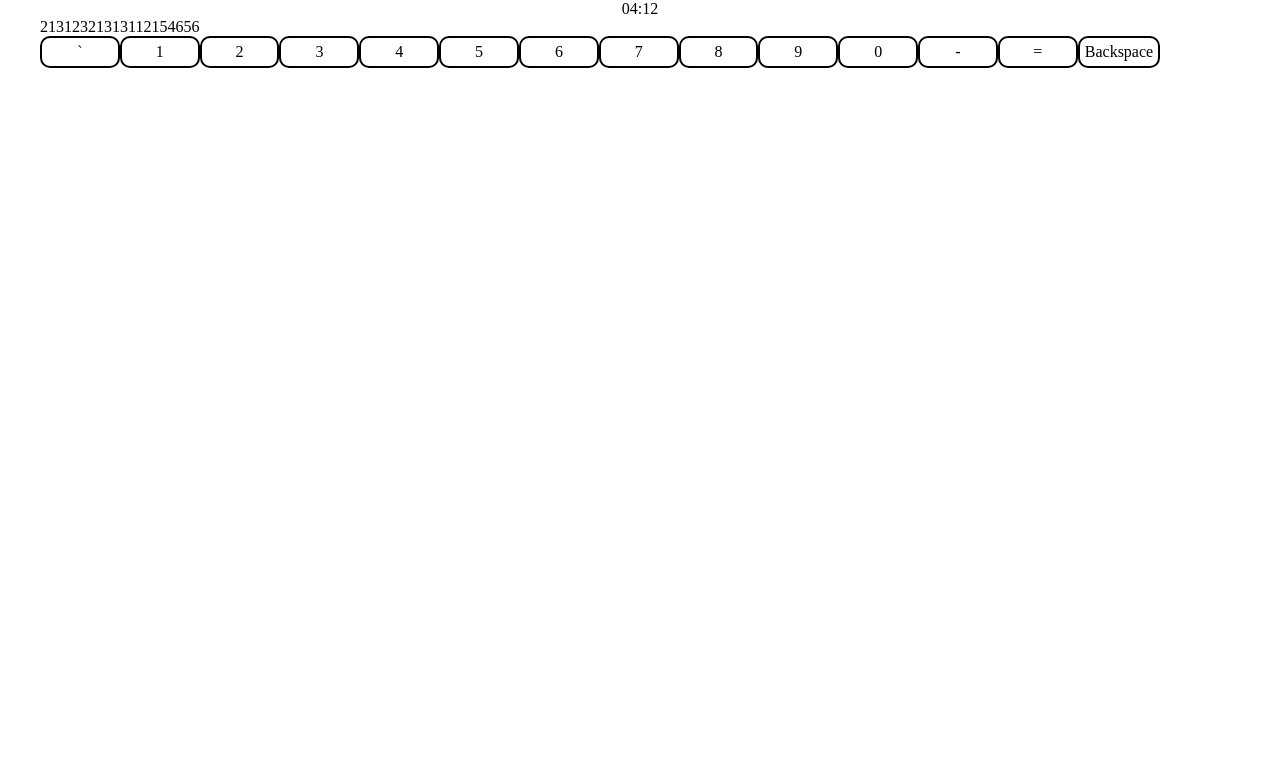
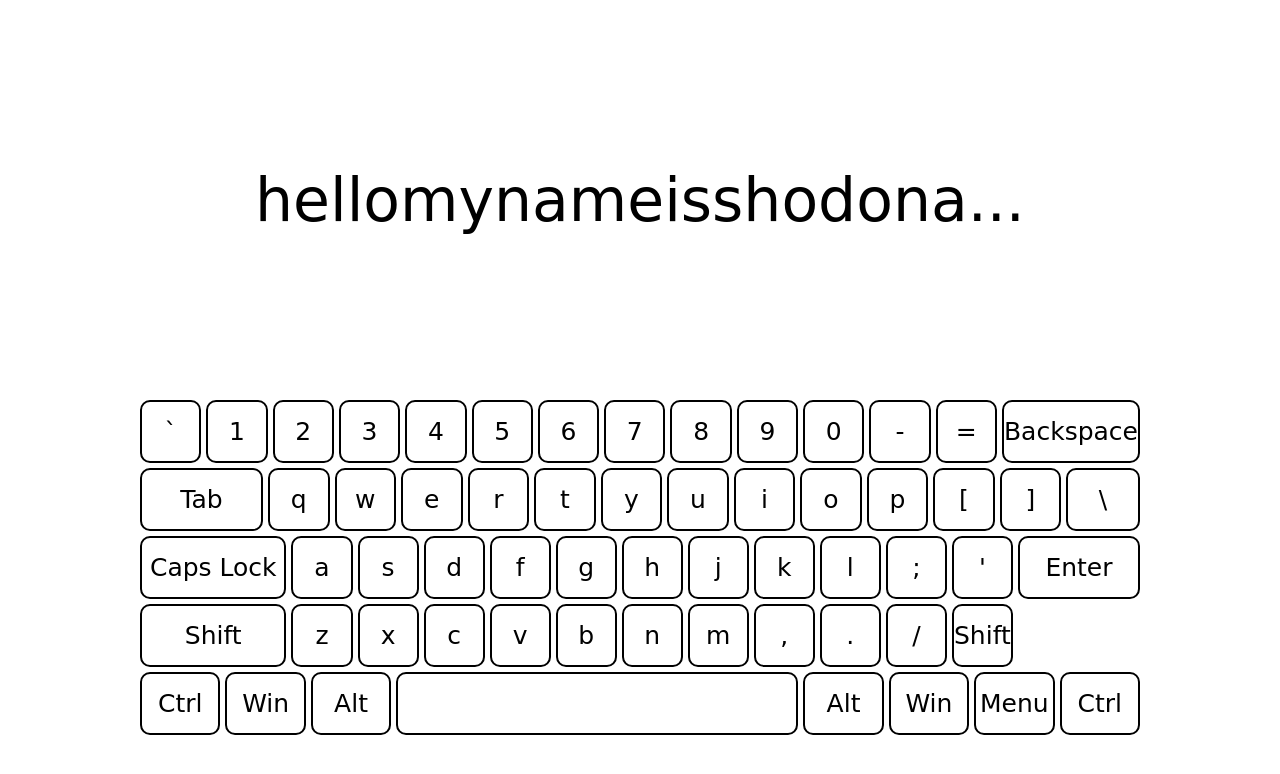
Before and after one commit to shodon2007/keyboard-stamina, a plain HTML site: page index.html in a window 1280 px wide. Drawn offline with Linux system fonts and the light colour scheme; a web font is replaced by a local one.

Commit message:
finished keyboard

```diff
--- /dev/null
+++ b/css/animation.css
@@ -0,0 +1,15 @@
+.click {
+    animation: clickButton 0.3s linear 1;
+    animation-duration: 0.1s;
+    animation-timing-function: linear;
+}
+
+@keyframes clickButton {
+    0% {
+        background-color: rgba(40, 40, 40, 1);
+    }
+
+    100% {
+        background-color: white;
+    }
+}
--- a/index.html
+++ b/index.html
@@ -3,6 +3,7 @@
 
 <head>
     <link rel="stylesheet" href="css/style.css">
+    <link rel="stylesheet" href="css/animation.css">
     <meta charset="UTF-8">
     <meta http-equiv="X-UA-Compatible" content="IE=edge">
     <meta name="viewport" content="width=device-width, initial-scale=1.0">
@@ -12,12 +13,11 @@
 <body>
     <div class="body">
         <div class="time">
-            04:12
         </div>
         <div class="text"></div>
 
         <div class="buttons">
-            <div class="row1">
+            <div class="row1 row">
                 <div class="button red" id="`">`</div>
                 <div class="button red" id="1">1</div>
                 <div class="button red" id="2">2</div>
@@ -33,6 +33,61 @@
                 <div class="button green" id="=">=</div>
                 <div class="button white" id="Backspace">Backspace</div>
             </div>
+            <div class="row2 row">
+                <div class="button red tab">Tab</div>
+                <div class="button red" id="q">q</div>
+                <div class="button red" id="w">w</div>
+                <div class="button yellow" id="e">e</div>
+                <div class="button green" id="r">r</div>
+                <div class="button blue" id="t">t</div>
+                <div class="button blue" id="y">y</div>
+                <div class="button pink" id="u">u</div>
+                <div class="button red" id="i">i</div>
+                <div class="button yellow" id="o">o</div>
+                <div class="button green" id="p">p</div>
+                <div class="button green" id="[">[</div>
+                <div class="button green" id="]">]</div>
+                <div class="button white" id="\">\</div>
+            </div>
+            <div class="row3 row">
+                <div class="button red" id="CapsLock">Caps Lock</div>
+                <div class="button red" id="a">a</div>
+                <div class="button red" id="s">s</div>
+                <div class="button yellow" id="d">d</div>
+                <div class="button green" id="f">f</div>
+                <div class="button blue" id="g">g</div>
+                <div class="button blue" id="h">h</div>
+                <div class="button pink" id="j">j</div>
+                <div class="button red" id="k">k</div>
+                <div class="button yellow" id="l">l</div>
+                <div class="button green" id=";">;</div>
+                <div class="button green" id="'">'</div>
+                <div class="button green" id="Enter">Enter</div>
+            </div>
+            <div class="row4 row">
+                <div class="button red" id="Shift">Shift</div>
+                <div class="button red" id="z">z</div>
+                <div class="button red" id="x">x</div>
+                <div class="button yellow" id="c">c</div>
+                <div class="button green" id="v">v</div>
+                <div class="button blue" id="b">b</div>
+                <div class="button blue" id="n">n</div>
+                <div class="button pink" id="m">m</div>
+                <div class="button red" id=",">,</div>
+                <div class="button yellow" id=".">.</div>
+                <div class="button green" id="/">/</div>
+                <div class="button green" id="Shift">Shift</div>
+            </div>
+            <div class="row5 row">
+                <div class="button red" id="Control">Ctrl</div>
+                <div class="button red" id="Meta">Win</div>
+                <div class="button red" id="Alt">Alt</div>
+                <div class="button yellow" id=" "></div>
+                <div class="button green" id="Alt">Alt</div>
+                <div class="button blue" id="Meta">Win</div>
+                <div class="button blue" id="ContextMenu">Menu</div>
+                <div class="button pink" id="Control">Ctrl</div>
+            </div>
         </div>
     </div>
 
--- a/js/script.js
+++ b/js/script.js
@@ -1,4 +1,4 @@
-let text = "21312321313112154656";
+let text = "hellomynameisshodonasrorovandiam15yearsold";
 let letter = text.split('');
 let mistakes = 0;
 let thisLetter = 0;
@@ -6,27 +6,44 @@ let seeText = document.querySelector('.text');
 let seeButtons = document.querySelector('.buttons');
 seeText.innerHTML = text.slice(thisLetter);
 
+print();
+
 document.addEventListener('keyup', (button) => {
+    console.log(button.key);
     resetStyles();
+    print();
     let seeButton = document.getElementById(button.key);
+    seeButton.classList.add('click');
 
     if (button.key == letter[thisLetter]) {
-        seeButton.classList.add('active');
         thisLetter++;
-        seeText.innerHTML = text.slice(thisLetter);
+        print();
+
+        if (text.slice(thisLetter) == false) {
+            console.log('finish');
+        }
     } else {
         mistakes++;
-        console.log("Количество ошибок: " + mistakes);
     }
 
-    if (text.slice(thisLetter) == false) {
-        console.log('finish')
-    }
+    console.log();
+    document.getElementById(text[thisLetter])?.classList.add("active");
 });
 
 function resetStyles() {
-    let buttonList = document.querySelectorAll('.button')
+    let buttonList = document.querySelectorAll('.button');
     buttonList.forEach((key) => {
         key.classList.remove('active');
+        key.classList.remove('click');
     })
 }
+
+function print() {
+    let result = text.slice(thisLetter);
+    let printed = text.slice((thisLetter >= 10) ? (thisLetter - 10) : 0, thisLetter);
+    if (result.length >= 20) {
+        result = result.slice(0, 20);
+        result += "...";
+    }
+    seeText.innerHTML = `<div class="printed">${printed}</div>` + result;
+}
--- /dev/null
+++ b/scss/_font.scss
@@ -0,0 +1,2 @@
+@import url('https://fonts.googleapis.com/css2?family=Iceland&display=swap');
+@import url('https://fonts.googleapis.com/css2?family=Kavoon&display=swap');
--- a/scss/style.scss
+++ b/scss/style.scss
@@ -1,3 +1,5 @@
+@import "_font.scss";
+
 * {
     margin: 0;
     padding: 0;
@@ -16,23 +18,70 @@
     margin: 0 auto;
 }
 
+.text {
+    font-family: 'Kavoon', cursive;
+    font-size: 60px;
+    display: flex;
+    align-items: center;
+    justify-content: center;
+    width: 100%;
+    height: 50vh;
+}
+
+.printed {
+    color: rgb(96, 96, 96);
+}
+
+.row {
+    display: grid;
+    width: 1000px;
+    justify-content: space-between;
+    gap: 5px;
+}
+
 .row1 {
-    width: 100%;
+    grid-template-columns: repeat(13, 1fr) 2fr;
+}
+
+.row2 {
+    grid-template-columns: 1fr repeat(12, 0.5fr) 0.6fr;
+}
+
+.row3 {
+    grid-template-columns: 1.2fr repeat(11, 0.5fr) 1fr;
+}
+
+.row4 {
+    grid-template-columns: 1.2fr repeat(11, 0.5fr) 1fr;
+}
+
+.row5 {
+    grid-template-columns: repeat(3, 1fr) 5fr repeat(4, 1fr);
+}
+
+.buttons {
+    width: 1000px;
     display: grid;
-    justify-content: space-between;
-    grid-template-columns: repeat(15, 1fr);
+    grid-template-columns: 1fr;
+    gap: 5px;
+    margin: 0 auto;
 }
 
 .button {
+    font-family: 'Iceland', cursive;
     text-align: center;
+    font-size: 25px;
     border: 2px solid black;
     border-radius: 10px;
-    padding: 5px;
+    padding: 15px 0;
 }
 
 .active {
     background-color: red;
 }
+
+
+
 
 @media (max-width: 1200px) {
     .body {
```
Also changed, not shown: css/style.css.
